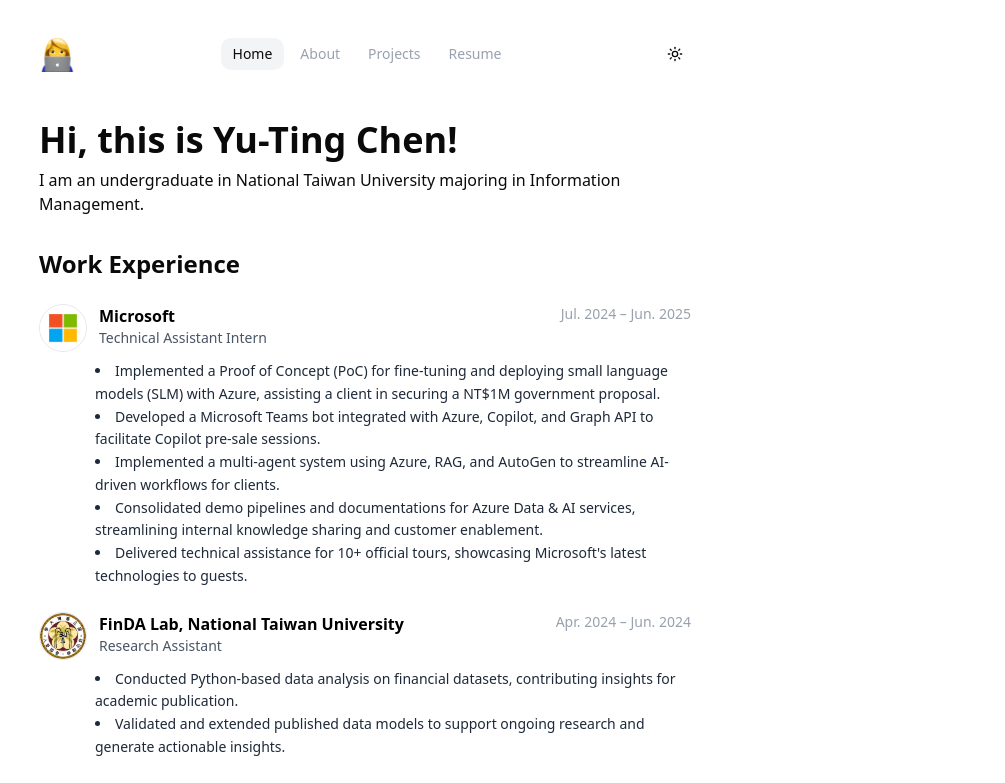
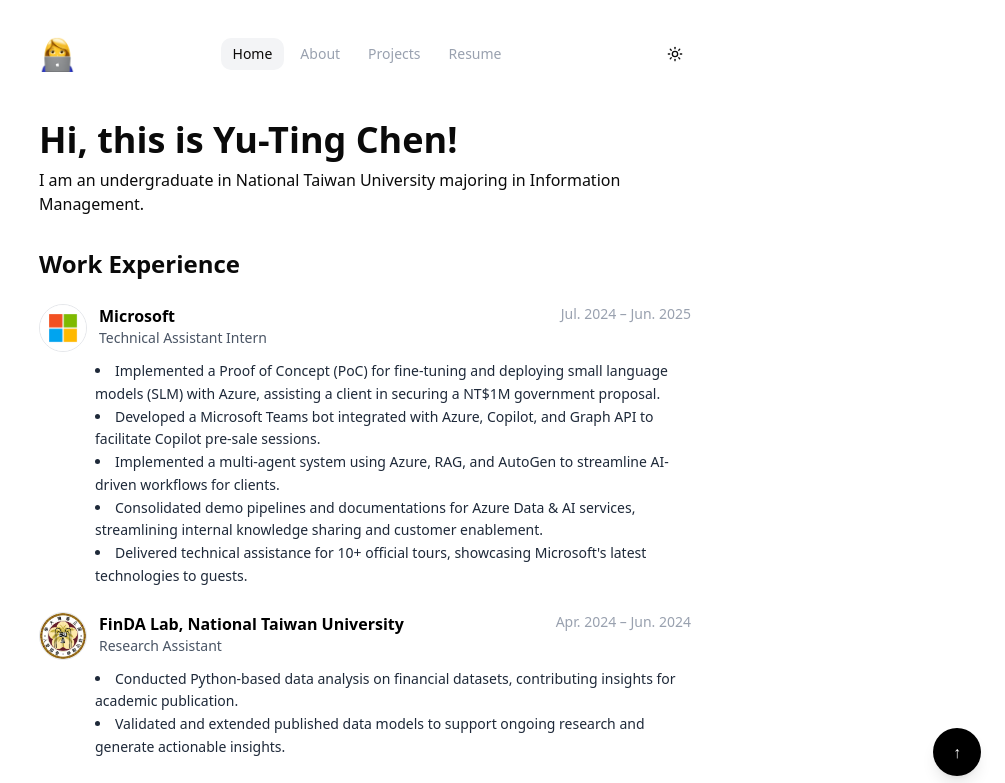
Before and after one commit to yuting1008/portfolio, a Next.js app: page / in a window 1280 px wide. Shown: the top 783 px of the page, without its empty margins (275-1280 px from the left). Built offline with nearby package versions, Linux system fonts and the light colour scheme.

Commit message:
feat: add back to top button

```diff
--- a/app/layout.tsx
+++ b/app/layout.tsx
@@ -3,6 +3,7 @@
 import "./globals.css";
 import { ThemeProvider } from "@/components/theme-provider";
 import Navigation from "@/components/navigation";
+import { BackToTopButton } from "@/components/back-to-top";
 
 const geistSans = Geist({
   variable: "--font-geist-sans",
@@ -37,6 +38,7 @@
         >
           <Navigation />
           {children}
+          <BackToTopButton />
         </ThemeProvider>
       </body>
     </html>
--- /dev/null
+++ b/components/back-to-top.tsx
@@ -0,0 +1,13 @@
+"use client";
+
+export function BackToTopButton() {
+  return (
+    <button
+      onClick={() => window.scrollTo({ top: 0, behavior: "smooth" })}
+      className="fixed bottom-6 right-6 w-12 h-12 z-50 rounded-full bg-black dark:bg-gray-100 text-white dark:text-black p-3 shadow-lg hover:bg-gray-700 dark:hover:bg-gray-300 transition cursor-pointer"
+      aria-label="Back to top"
+    >
+      ↑
+    </button>
+  );
+}
```
